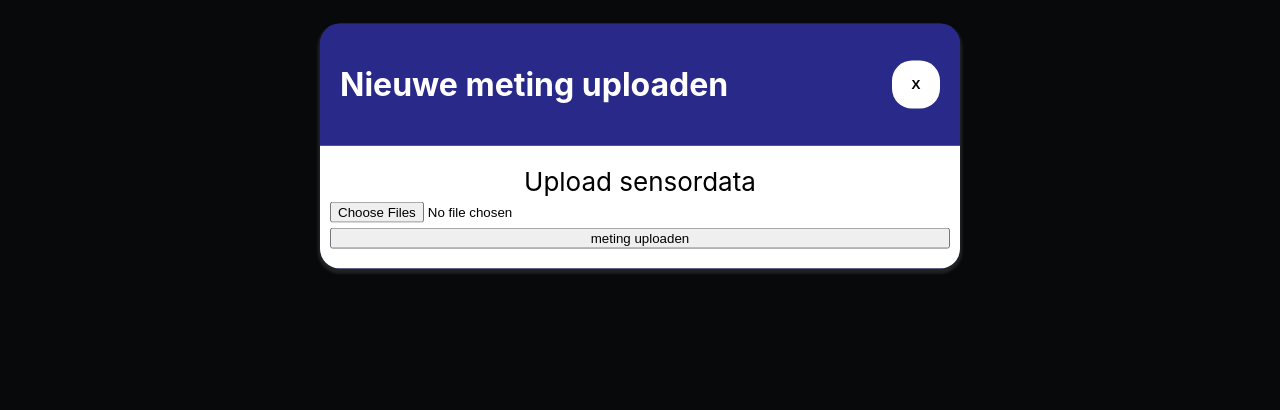
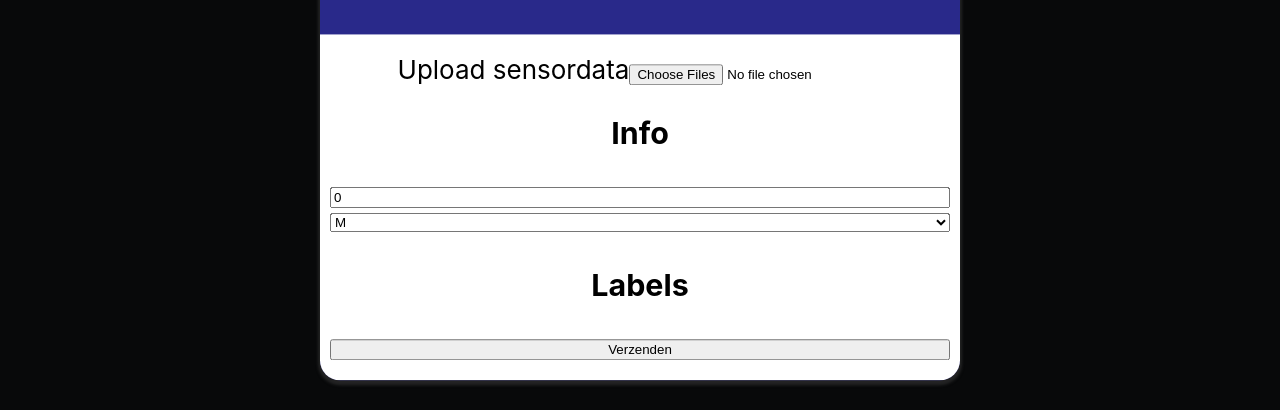
Before and after one commit to Medialab1-team1/medialab01, a React (Create React App) app in the folder medialab01/: page / in a window 1280 px wide. Shown: the part 254-664 px from the top of the page. Built offline with nearby package versions, Linux system fonts and the light colour scheme.

Commit message:
start on labels

```diff
--- /dev/null
+++ b/medialab01/src/components/InputData/InputData.jsx
@@ -0,0 +1,21 @@
+import clsx from "clsx";
+import styles from "./InputData.module.css";
+
+export default function InputData({ handleChange }) {
+
+    return (
+        <>
+        <label className={clsx([styles.inputDataLabel])}>Upload sensordata</label>
+            <input
+              required
+              type="file"
+              id="sensordata"
+              name="sensordata"
+              accept=".csv"
+              onChange={(event) => handleChange(event)}
+              multiple
+              className={clsx([styles.inputDataInput])}
+            />
+            </>
+    )
+}
--- /dev/null
+++ b/medialab01/src/components/PatientForm/PatientForm.jsx
@@ -0,0 +1,32 @@
+import { useContext, useEffect, useState } from "react";
+import clsx from "clsx";
+
+import { PatientContext } from "../../contexts/PatientContext";
+
+import styles from "./PatientForm.module.css";
+
+export default function PatientForm({  }) {
+   const {patient, setPatient } = useContext(PatientContext);
+
+   function handleChange(e) {
+    console.log(e)
+   }
+
+   return (
+   <>
+   <form className={clsx([styles.patientForm])} onSubmit={(e) => e.preventDefault()} id="patientForm" name="patientForm">
+    <h3>Info</h3>
+    <input type="number" value={patient.age} id="age" name="age" onChange={(e) => handleChange(e)}/>
+    <select id="gender" name="gender" onChange={(e) => handleChange(e)}>
+        <option>M</option>
+        <option>V</option>
+    </select>
+
+    <h3>Labels</h3>
+
+
+    <input type="submit" value="Verzenden" onSubmit={(e) => e.preventDefault()}/>
+   </form>
+    </>
+   )
+}
--- a/medialab01/src/components/UploadPopup/UploadPopup.jsx
+++ b/medialab01/src/components/UploadPopup/UploadPopup.jsx
@@ -2,15 +2,16 @@ import { useContext, useEffect, useState } from "react";
 import clsx from "clsx";
 import Papa from "papaparse";
 
-import { PatientContext } from "../../contexts/PatientContext";
 import { DataContext } from "../../contexts/DataContext";
+
+import InputData from "../InputData/InputData";
+import PatientForm from "../PatientForm/PatientForm";
 
 import styles from "./UploadPopup.module.css";
 
 export default function UploadPopup({ setRequestDataUpload }) {
   const { data, setData } = useContext(DataContext);
 
-  const patient = useContext(PatientContext);
   const [uploadedBlobs, setUploadedBlobs] = useState([]);
 
   function handleChange(event) {
@@ -72,30 +73,8 @@ export default function UploadPopup({ setRequestDataUpload }) {
       </div>
       <div className={clsx([styles.popupContentWrapper])}>
         <div className={clsx([styles.uploadContainer])}>
-          <form
-            className={clsx([styles.uploadForm])}
-            onSubmit={(event) => {
-              event.preventDefault();
-              setRequestDataUpload((v) => !v);
-            }}
-          >
-            <label>Upload sensordata</label>
-            <input
-              required
-              type="file"
-              id="sensordata"
-              name="sensordata"
-              accept=".csv"
-              onChange={(event) => handleChange(event)}
-              multiple
-            />
-            <input
-              type="submit"
-              name="submit"
-              value="meting uploaden"
-              aria-label="meting uploaden"
-            />
-          </form>
+           <InputData handleChange={handleChange} />
+           <PatientForm />
         </div>
       </div>
     </div>
--- a/medialab01/src/contexts/PatientContext.jsx
+++ b/medialab01/src/contexts/PatientContext.jsx
@@ -1,8 +1,19 @@
-import { createContext } from "react";
+import { createContext, useState } from "react";
 
 // Context to provide the patient info to all components that need it.
-export const PatientContext = createContext({
-  age: "0", // starting age of bracket
-  gender: "0", // unsure if this is needed
-  // add other needed info here
-});
+export const PatientContext = createContext();
+
+export const PatientContextProvider = ({ children }) => {
+  const [patient, setPatient] = useState({
+      age: "0", // starting age of bracket
+      gender: "0", // unsure if this is needed
+      // add other needed info here
+      labels : []
+
+  });
+  return (
+    <PatientContext.Provider value={{ patient, setPatient }}>
+      {children}
+    </PatientContext.Provider>
+  );
+};
```
Also changed, not shown: medialab01/src/App.jsx (+3 -4 lines), medialab01/src/components/InputData/InputData.module.css (added), medialab01/src/components/PatientForm/PatientForm.module.css (added).
